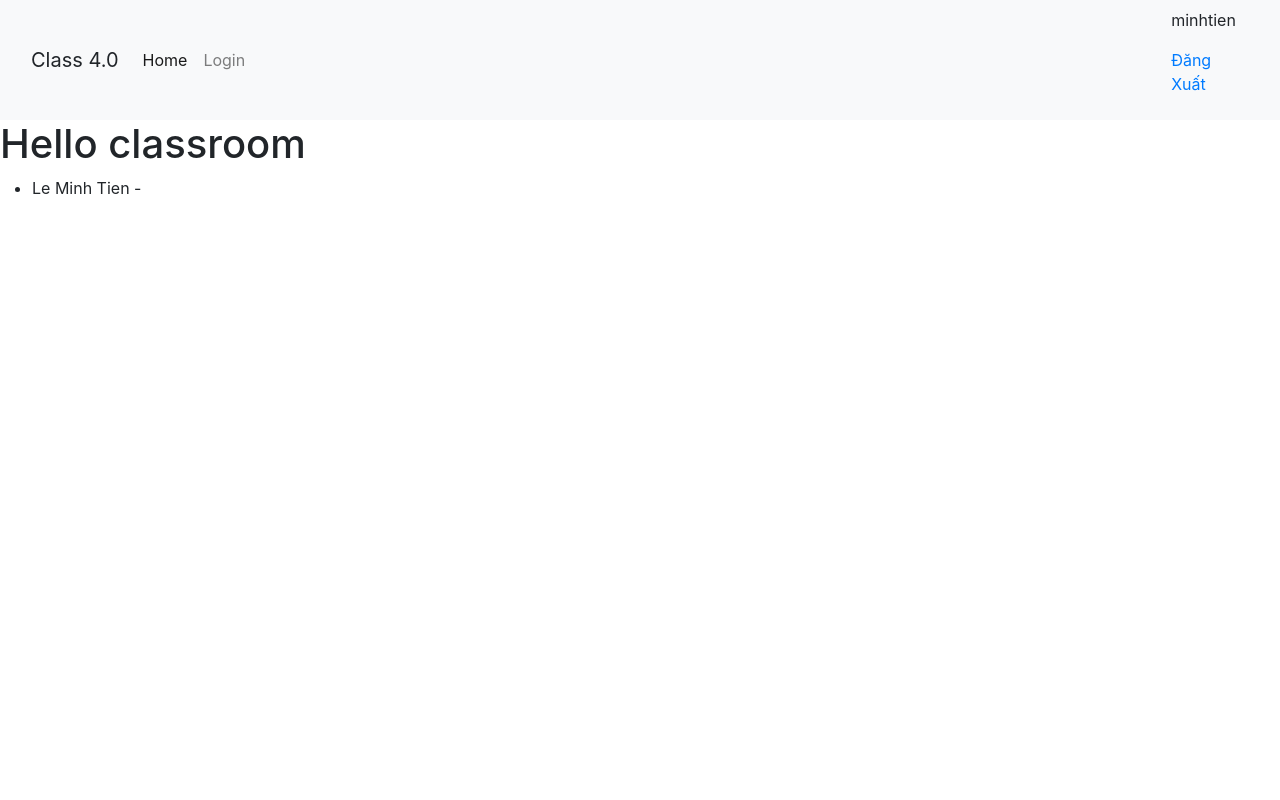
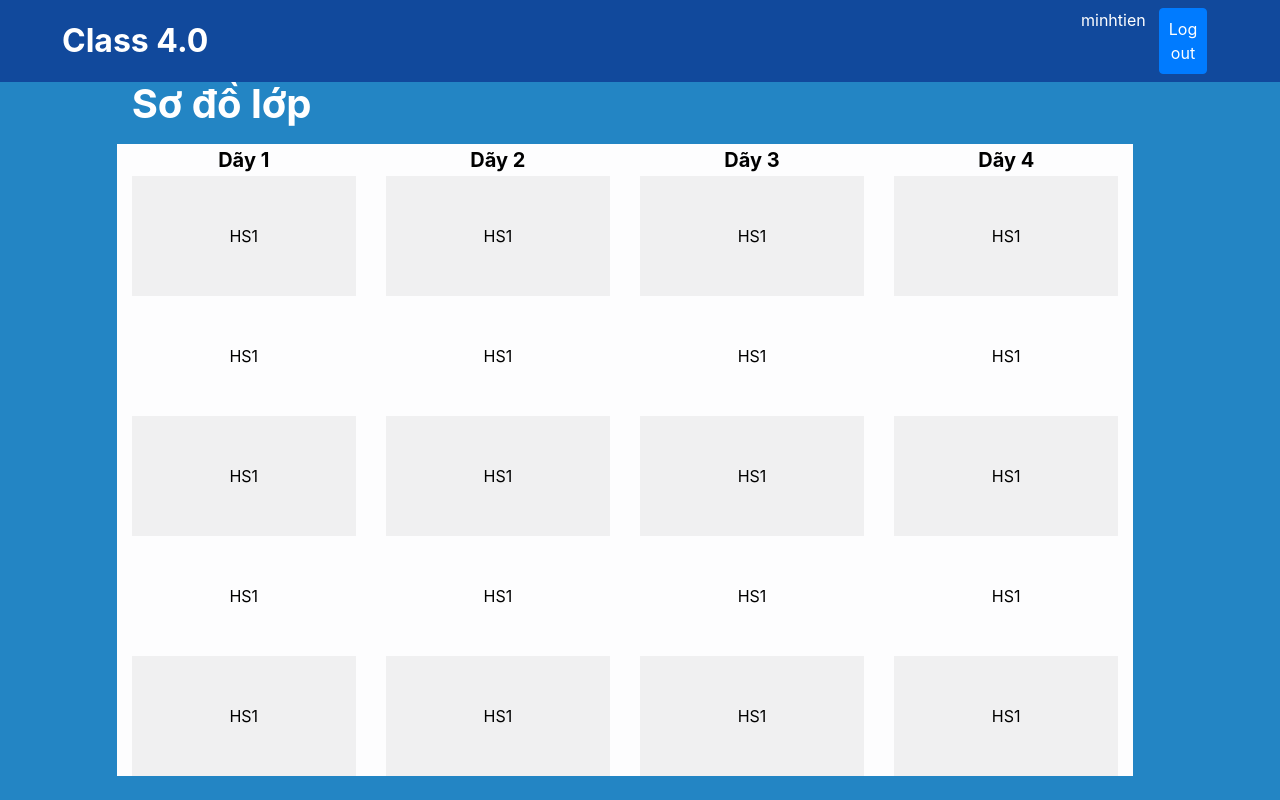
Before and after one commit to CodeBotX/Classroom_Management, a Django app: page /classroom/ in a window 1280 px wide. Run offline with Django 4.2, Linux system fonts and the light colour scheme; a user stored in the database is signed in; data comes from the database, SQL or seed files in the repository; both versions use the stored data as it was after the commit; some libraries are stand-ins or nearby versions.

Commit message:
tuananh update

```diff
--- a/Classroom/templates/base.html
+++ b/Classroom/templates/base.html
@@ -26,32 +26,36 @@
     </head>
     <body>
         {% block Header %}
-        <nav class="navbar navbar-expand-lg navbar-light bg-light">
+        <nav class="navbar navbar-expand-lg navbar-dark fixed-top" style="background-color: #11499C">
+          <div class="container-fluid">
             <div class="container-fluid">
-              <a class="navbar-brand" >Class 4.0</a>
-              <button class="navbar-toggler" type="button" data-bs-toggle="collapse" data-bs-target="#navbarTogglerDemo02" aria-controls="navbarTogglerDemo02" aria-expanded="false" aria-label="Toggle navigation">
-                <span class="navbar-toggler-icon"></span>
-              </button>
               <div class="collapse navbar-collapse" id="navbarTogglerDemo02">
+                <a class="navbar-brand text-white font-weight-bold nav-link active" aria-current="page" style="font-size: 200%" href="/home" >Class 4.0</a>
                 <ul class="navbar-nav me-auto mb-2 mb-lg-0">
-                  <li class="nav-item">
-                    <a class="nav-link active" aria-current="page" href="/home">Home</a>
-                  </li>
-                  <li class="nav-item">
-                    <a class="nav-link" href="/login">Login</a>
-                  </li>
+
                 </ul>
-                <div class='col-sm-1'>
+                <div class="col-sm-2 row col">
                     {% if user.username %}
-                        <p>{{user.username}}</p>
-                        <p><a href = "{% url 'logout' %}"> Đăng Xuất </a></p>
+
+                    <ul class="navbar-nav me-auto mb-2 mb-lg-0">
+                      <div class="col-sm-6">
+                          <p class="text-white text-center">{{user.username}}</p>
+                      </div>
+                      <div class="col-sm-6">
+                          <li class="nav-item">
+                            <button href = "{% url 'logout' %}" class="nav-link btn btn-primary text-white" href="/login">Log out</button>
+                          </li>
+                      </div>
+
+                    </ul>
                     {% else %}
-                        <p></p>
+                      <button href = "/login" class="text-white btn btn-primary">Log in</button>
                     {% endif %}
                 </div>
               </div>
             </div>
-          </nav>
+          </div>
+        </nav>
         {% endblock Header %}
         {% block content %}
 
--- a/Classroom/templates/classroom.html
+++ b/Classroom/templates/classroom.html
@@ -5,22 +5,130 @@
 
 {% block content %}
 
+
     {% comment %} code viết trong này{% endcomment %}
-    <h1>Hello classroom</h1>
-    {% block header %}
-    <div class ="col-sm-1 ">
-        {% if user.Username %}
-            <p>{{user.Username}}</p>
-            <p><a href = {%url 'logout'%}></a>Đăng Xuất</p>
-        {% endif %}
+    {% comment %} <li class="nav-item dropdown">
+        <a class="nav-link dropdown-toggle" href="#" role="button" data-bs-toggle="dropdown">Dropdown</a>
+        <ul class="dropdown-menu">
+          <li><a class="dropdown-item" href="#">Link</a></li>
+          <li><a class="dropdown-item" href="#">Another link</a></li>
+          <li><a class="dropdown-item" href="#">A third link</a></li>
+        </ul>
+      </li> {% endcomment %}
+<body style="background-color: #2385C4;">
+  <div class="container-fluid" style="margin-top: 5% ">
+    <div class="container-fluid row">
+      <div class="col-sm-1"></div>
+      <div class="col-sm-10">
+        <p class="mt-3 display-6 font-weight-bold text-white">Sơ đồ lớp</p>
+        <div class="row">
+                <table class="col-sm-3 table-striped table-bodered table-hover table-light table-responsive-sm" style="border-collapse: separate; border-spacing: 0">
+                  <thead>
+                    <th class="text-center lead font-weight-bold">Dãy 1</th>
+                  </thead>
+                  <tbody>
+                    <tr>
+                      <td class="text-center p-5">HS1</td>
+                    </tr>
+                    <tr>
+                      <td class="text-center p-5">HS1</td>
+                    </tr>
+                    <tr>
+                      <td class="text-center p-5">HS1</td>
+                    </tr>
+                    <tr>
+                      <td class="text-center p-5">HS1</td>
+                    </tr>
+                    <tr>
+                      <td class="text-center p-5">HS1</td>
+                    </tr>
+                  </tbody>
+                </table>
+
+
+                <table class="col-sm-3 table-striped table-bodered table-hover table-light table-responsive-sm " style="border-collapse: separate; border-spacing: 0">
+                  <thead>
+                  <th class="text-center lead font-weight-bold">Dãy 2</th>
+                  </thead>
+                  <tbody>
+                    <tr>
+                      <td class="text-center p-5">HS1</td>
+                    </tr>
+                    <tr>
+                      <td class="text-center p-5">HS1</td>
+                    </tr>
+                    <tr>
+                      <td class="text-center p-5">HS1</td>
+                    </tr>
+                    <tr>
+                      <td class="text-center p-5">HS1</td>
+                    </tr>
+                    <tr>
+                      <td class="text-center p-5">HS1</td>
+                    </tr>
+                  </tbody>
+                </table>
+
+
+                <table class="col-sm-3 table-striped table-bodered table-hover table-light table-responsive-sm" style="border-collapse: separate; border-spacing: 0">
+                  <thead>
+                  <th class="text-center lead font-weight-bold">Dãy 3</th>
+                  </thead>
+                  <tbody>
+                    <tr>
+                      <td class="text-center p-5">HS1</td>
+                    </tr>
+                    <tr>
+                      <td class="text-center p-5">HS1</td>
+                    </tr>
+                    <tr>
+                      <td class="text-center p-5">HS1</td>
+                    </tr>
+                    <tr>
+                      <td class="text-center p-5">HS1</td>
+                    </tr>
+                    <tr>
+                      <td class="text-center p-5">HS1</td>
+                    </tr>
+                  </tbody>
+                </table>
+
+
+                <table class="col-sm-3 table-striped table-bodered table-hover table-light table-responsive-sm" style="border-collapse: separate; border-spacing: 0">
+                  <thead>
+                  <th class="text-center lead font-weight-bold">Dãy 4</th>
+                  </thead>
+                  <tbody>
+                    <tr>
+                      <td class="text-center p-5">HS1</td>
+                    </tr>
+                    <tr>
+                      <td class="text-center p-5">HS1</td>
+                    </tr>
+                    <tr>
+                      <td class="text-center p-5">HS1</td>
+                    </tr>
+                    <tr>
+                      <td class="text-center p-5">HS1</td>
+                    </tr>
+                    <tr>
+                      <td class="text-center p-5">HS1</td>
+                    </tr>
+                  </tbody>
+                </table>
+
+
+
+        </div>
+      </div>
+      <div class="col-sm-1"></div>
+
     </div>
-  {% endblock header %}
-    <ul>
-        {% for x in myStudents %}
-          <li>
-            {{x.name}} - {{x.student_id}}
-        </li>
-        {% endfor %}
-      </ul>
+
+  </div>
+
+</body>
+
+
 
 {% endblock %}
--- a/Classroom/templates/details.html
+++ b/Classroom/templates/details.html
@@ -1,7 +1,7 @@
 {% extends "base.html" %}
 {% block title %}Details{% endblock title %}
 
-{% comment %} block này hiển thị thông tin điểm của học sinh khi gáo viên bộ môn nhấn vào {% endcomment %}
+{% comment %} block này hiển thị thông tin điểm của học sinh khi giáo viên bộ môn nhấn vào {% endcomment %}
 
 {% block content %}
 
--- a/Classroom/templates/login.html
+++ b/Classroom/templates/login.html
@@ -16,7 +16,7 @@
     <input type="submit" value="Đăng Nhập">
     </form> {% endcomment %}
 
-<div style="background-color: #F79630;">
+<div style="background-color: #2385C4;">
     <div>
       <div class="row">
         <div class="col-sm-5">
@@ -31,7 +31,7 @@
               <div class="col-sm-1"></div>
               <div class="col-sm-10">     <!--khối form đăng nhập-->
                 <div>
-                    <h4 style= "outline: #F79630 solid 7px; text-align: center; margin-left: 2%; margin-right: 2% ;">ĐĂNG NHẬP</h4>
+                    <h4 style= "outline: #2385C4 solid 7px; text-align: center; margin-left: 2%; margin-right: 2% ;">ĐĂNG NHẬP</h4>
                     <p></p>
                 </div>
 
@@ -98,7 +98,7 @@
                         <label for="pwd" class="form-label">Password:</label>
                         <input type="password" class="form-control" id="pwd" placeholder="Enter password" name="pswd">
                       </div>
-                      <input type="submit" class="btn btn-primary">Submit</input>
+                      <button type="submit" class="btn btn-primary">Submit</button>
                     </form>
                       {% comment %} end form {% endcomment %}
                   </div>
--- a/Classroom/urls.py
+++ b/Classroom/urls.py
@@ -7,5 +7,5 @@ urlpatterns = [
     path('classroom/', views.classroom, name='Classroom'),
     path('home/', views.Home, name='home'),
     path('register/', views.register, name='register'),
-    path('logout', auth_views.LogoutView.as_view, {'next_page':'login'}, name="logout"),
+    path('logout/', auth_views.LogoutView.as_view(next_page='home'), name="logout"),
 ]
--- a/Classroom/views.py
+++ b/Classroom/views.py
@@ -4,13 +4,13 @@ from django.template import loader
 from .models import *
 from .forms import RegistrationForm
 from django.http import HttpResponseRedirect
-
+from django.contrib.auth.decorators import login_required
 
 # from django.http import HttpResponseRedirect
 
 # Create your views here.
 
-
+@login_required(login_url='/login/')
 def classroom(request):
     mystudents = Student.objects.all()
     template = loader.get_template('classroom.html')
```
Also changed, not shown: db.sqlite3, 1 other file.
